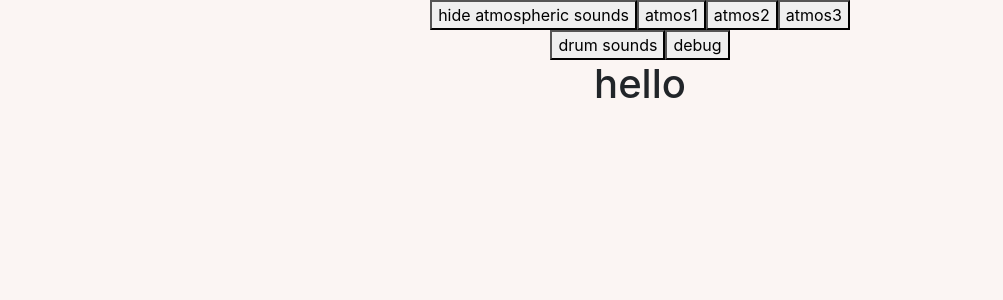
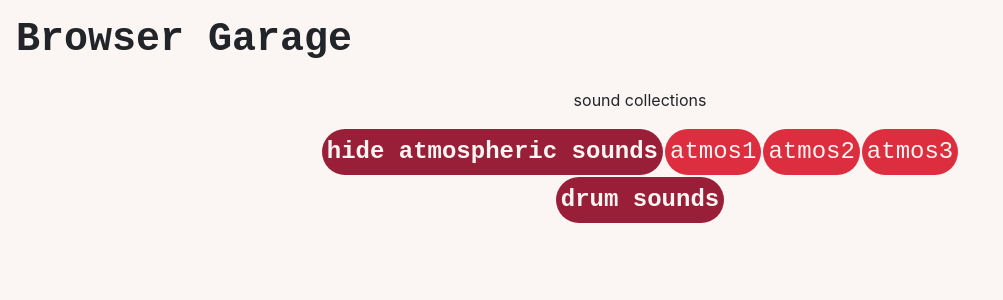
Before and after one commit to joelngyx/browser-garage, a React (Create React App) app: page / in a window 1280 px wide. Both pictures are taken after a click on the button "atmospheric sounds". Shown: the top 300 px of the page, without its empty margins (0-1003 px from the left). Built offline with nearby package versions, Linux system fonts and the light colour scheme.

Commit message:
Added some UI

```diff
--- a/src/App.js
+++ b/src/App.js
@@ -1,6 +1,7 @@
 import React, { useEffect, useState } from 'react';
 import './App.css';
 import './style.scss';
+import Header from './components/ui-components/Header';
 import SoundCollectionButton from './components/ui-components/SoundCollectionButton';
 import SoundPlayer from './components/sound-components/SoundPlayer';
 
@@ -47,12 +48,12 @@ function App() {
 
   return (
     <div className="App">
+      <Header/>
       <SoundPlayer currentTrack={currentAtmosphericSound} setTrack={setCurrentAtmosphericSound}/>
       <SoundPlayer currentTrack={currentDrumSound} setTrack={setCurrentDrumSound}/>
+      <p>sound collections</p>
       <SoundCollectionButton tracksArray={atmosphericSounds} name='atmospheric sounds' setTrack={setCurrentAtmosphericSound}/>
       <SoundCollectionButton tracksArray={drumSounds} name='drum sounds' setTrack={setCurrentDrumSound}/>
-      <button onClick={() => {console.log(currentAtmosphericSound)}}>debug</button>
-      <h1>hello</h1>
     </div>
   );
 }
--- a/src/components/ui-components/Header.js
+++ b/src/components/ui-components/Header.js
@@ -2,8 +2,10 @@ import React from "react";
 
 const Header = () => {
   return (
-    <div class="page-header">
+    <div class="page-header" className="d-flex justify-content-start p-3 col-12 col-m-6">
       <h1>Browser Garage</h1>
     </div>
   )
 }
+
+export default Header;
--- a/src/components/ui-components/SoundButton.js
+++ b/src/components/ui-components/SoundButton.js
@@ -15,7 +15,7 @@ const SoundButton = (props) => {
     }
   }
 
-  return (<button onClick={toggleIsPlaying}>{props.trackName}</button>)
+  return (<button class='sound-button' onClick={toggleIsPlaying}>{props.trackName}</button>)
 
 }
 
--- a/src/components/ui-components/SoundCollectionButton.js
+++ b/src/components/ui-components/SoundCollectionButton.js
@@ -26,12 +26,12 @@ const SoundCollectionButton = (props) => {
 
   if (isShowingSoundButtons === false) {
     return (
-      <button onClick={toggleIsShowingSoundButtons}>{props.name}</button>
+      <button class='sound-collection' onClick={toggleIsShowingSoundButtons}>{props.name}</button>
     )
   } else {
     return (
       <div>
-        <button onClick={toggleIsShowingSoundButtons}>hide {props.name}</button>
+        <button class='sound-collection' onClick={toggleIsShowingSoundButtons}>hide {props.name}</button>
         {soundButtons}
       </div>
     )
--- a/src/style.scss
+++ b/src/style.scss
@@ -11,3 +11,32 @@ html, body {
 body {
   background-color: $snow;
 }
+
+button {
+  font-family: 'Courier New';
+  font-size: 1.5rem;
+  color: $snow;
+  border-radius: 5rem;
+  border: none;
+  margin: 1px;
+  padding: 5px;
+}
+
+.sound-collection {
+  background-color: $burgundy;
+  font-weight: 600;
+}
+
+.sound-button {
+  background-color: $rusty_red;
+  font-weight: 200;
+}
+
+h1 {
+  font-family: 'Courier New';
+  font-weight: 600;
+}
+
+.page-header {
+  background-color: $oxford_blue;
+}
```
